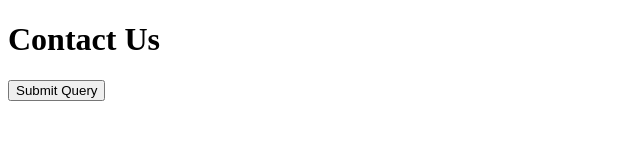
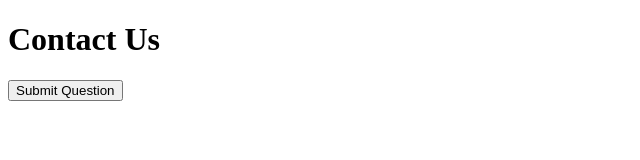
Before and after one commit to patmancolerick/first-repo, a plain HTML site: page contact.html in a window 1280 px wide. Shown: the full height of the page, 0-640 px from the left. Drawn offline with Linux system fonts and the light colour scheme.

Commit message:
EDIT button text

```diff
--- a/contact.html
+++ b/contact.html
@@ -8,6 +8,6 @@
 </head>
 <body>
     <h1>Contact Us</h1>
-    <button class="cta">Submit Query</button>
+    <button class="cta">Submit Question</button>
 </body>
 </html>
```
